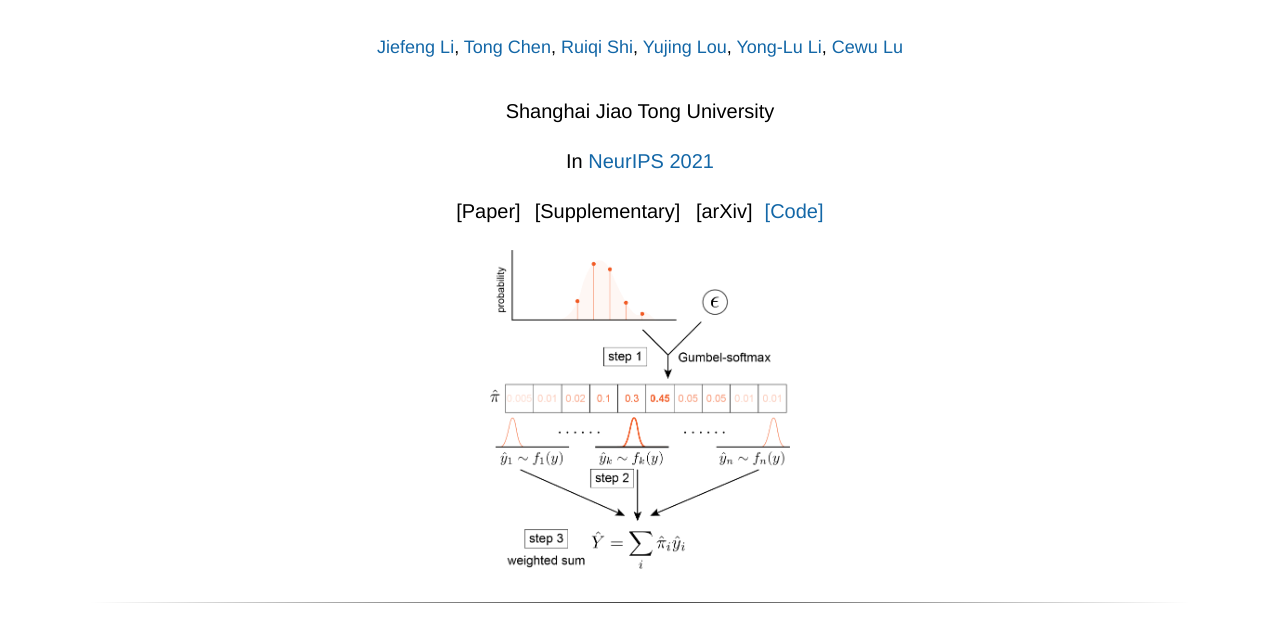
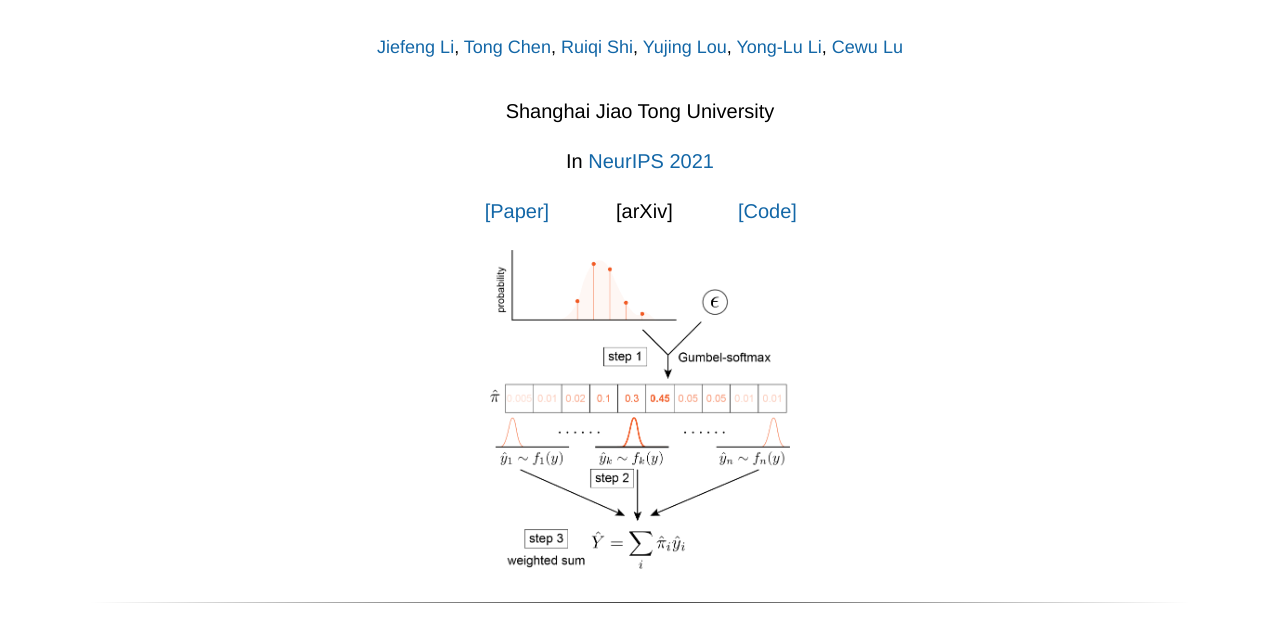
Before and after one commit to Jeff-sjtu/sampling-argmax, a plain HTML site: page index.html in a window 1280 px wide. Shown: the part 73-695 px from the top of the page. Drawn offline with Linux system fonts and the light colour scheme; a script that the page names is missing.

Commit message:
update paper

```diff
--- a/index.html
+++ b/index.html
@@ -220,12 +220,7 @@
 				<tr>
 					<td align=center width=60px>
 						<center>
-							<span style="font-size:20px"><a>[Paper]</a></span>
-						</center>
-					</td>
-					<td align=center width=60px>
-						<center>
-							<span style="font-size:20px"><a>[Supplementary]</a></span>
+							<span style="font-size:20px"><a href='./resources/neurips2021-sampling-argmax.pdf'>[Paper]</a></span>
 						</center>
 					</td>
 					<td align=center width=60px>
```
Also changed, not shown: 1 other file.
